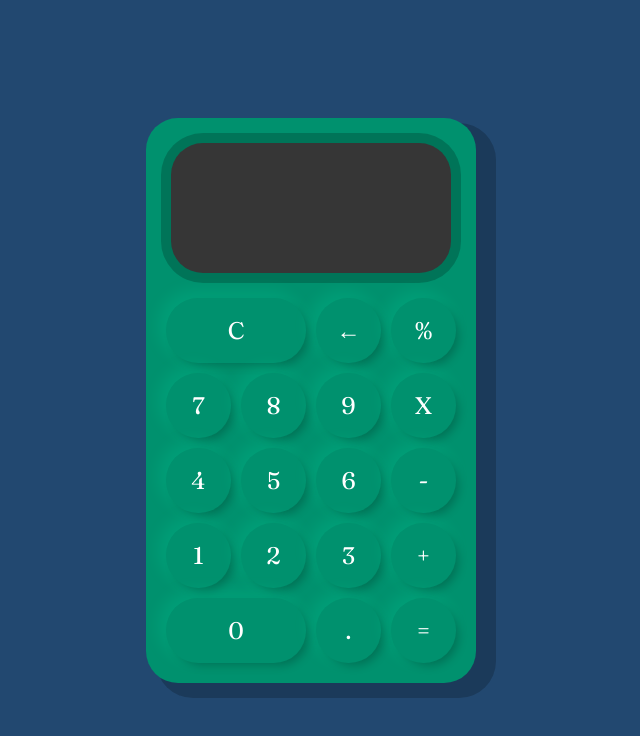
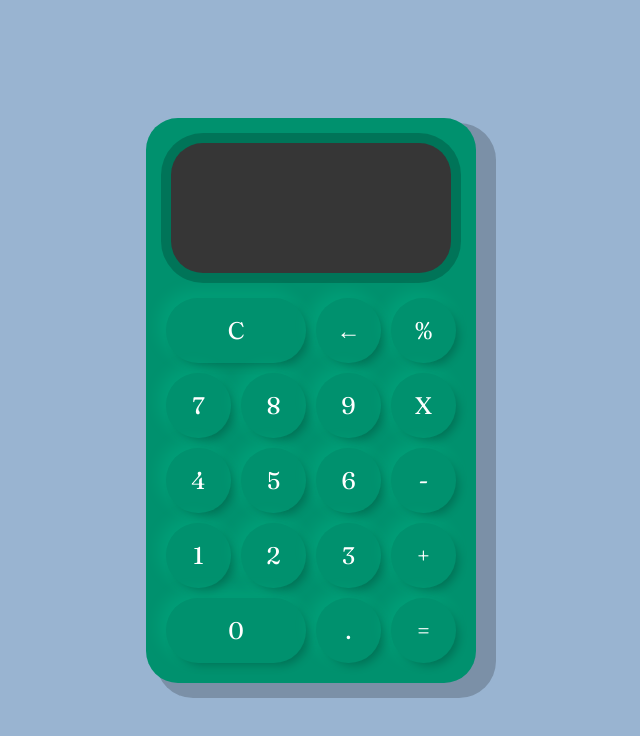
Before and after one commit to massashikito/calculadora, a plain HTML site: page index.html in a window 1280 px wide. Shown: the whole page, without its empty margins (329-969 px from the left). Drawn offline with Linux system fonts and the light colour scheme.

Commit message:
mudanças para aprender

```diff
--- a/index.css
+++ b/index.css
@@ -5,7 +5,7 @@
 
 body {
     margin: 0;
-    background-color: #224870;
+    background-color: #99b4d1;
 }
 
 .container {
```
